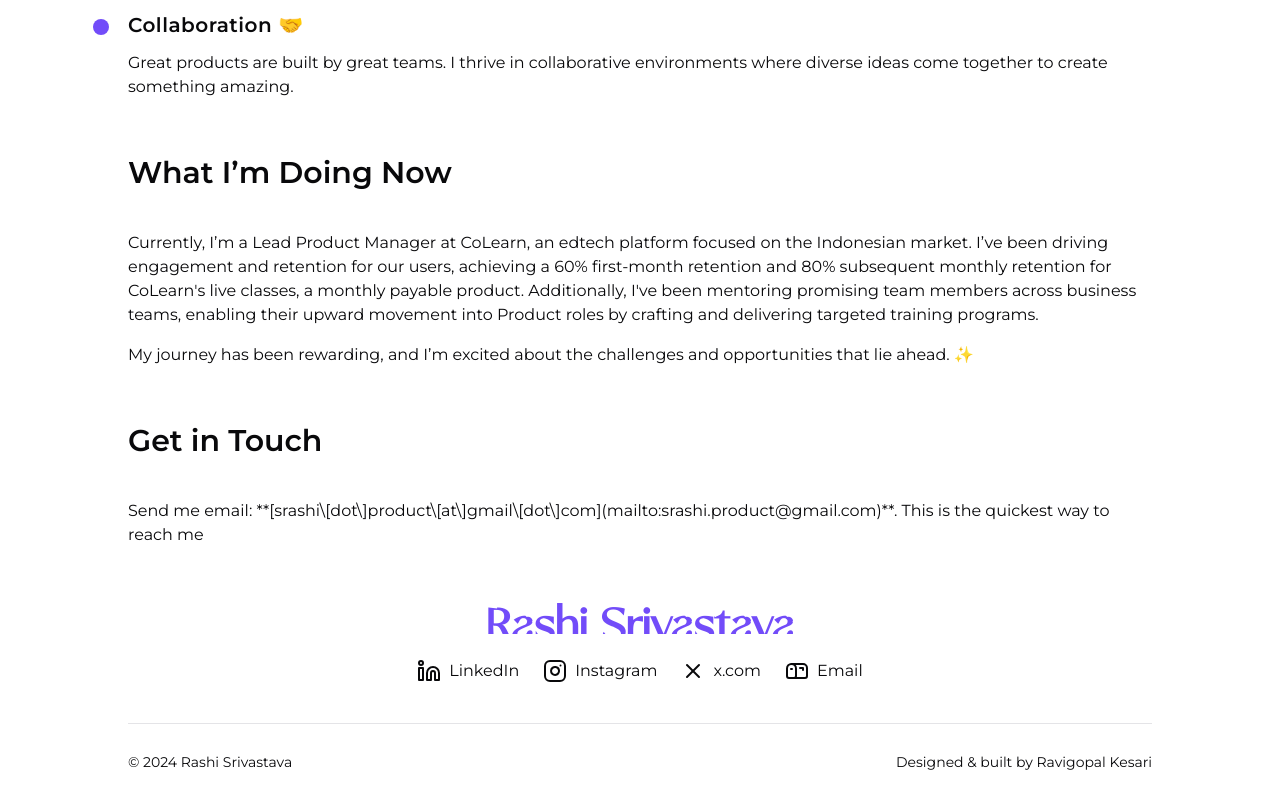
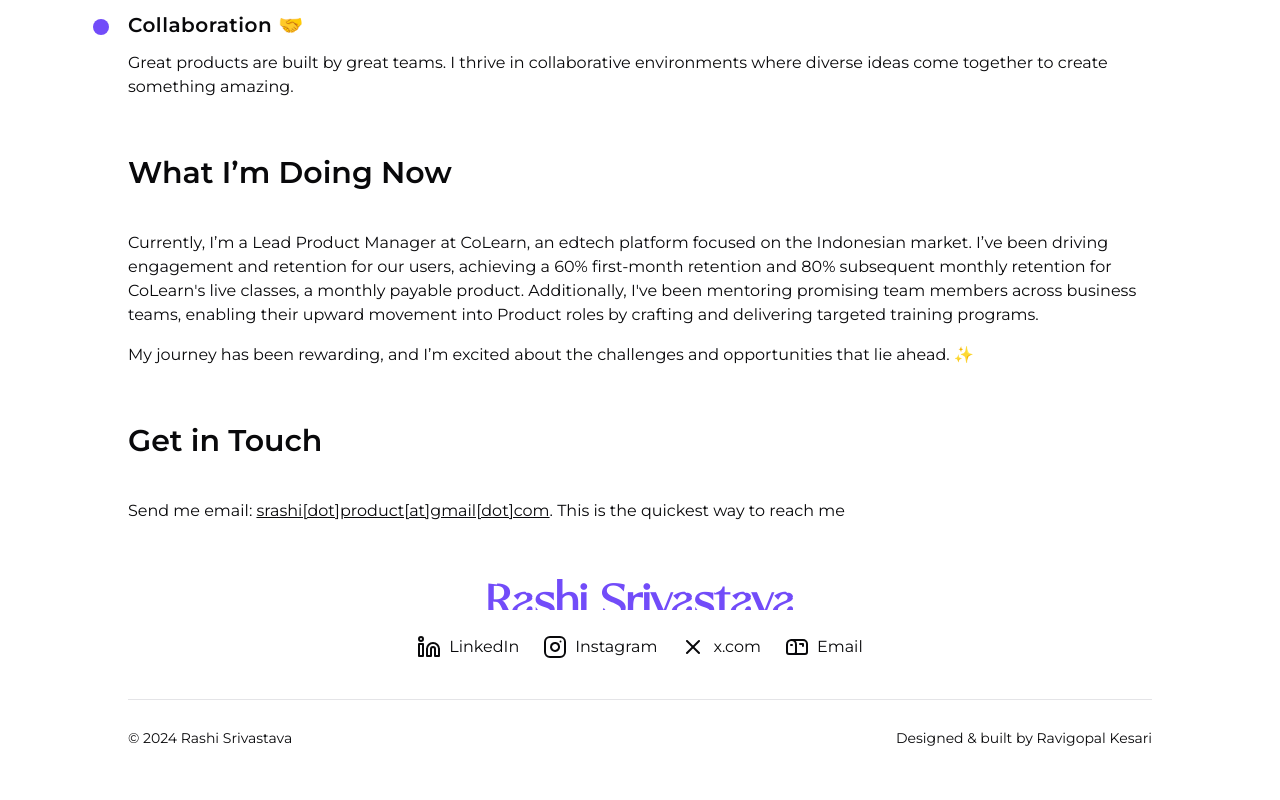
Before and after one commit to srashii/rashi-website, a Next.js app: page /about in a window 1280 px wide. Shown: the part 1385-2185 px from the top of the page. After the commit the page ends 2161 px from the top, so only its background shows below. Built offline with nearby package versions, Linux system fonts and the light colour scheme.

Commit message:
updated email

```diff
--- a/src/app/(site)/about/page.tsx
+++ b/src/app/(site)/about/page.tsx
@@ -90,7 +90,7 @@ const About = () => {
           <h3 className="text-3xl font-semibold">Get in Touch</h3>
         </div>
         <p className="my-4">
-        Send me email: **[srashi\[dot\]product\[at\]gmail\[dot\]com](mailto:srashi.product@gmail.com)**. This is the quickest way to reach me
+        Send me email: <u>srashi[dot]product[at]gmail[dot]com</u>. This is the quickest way to reach me
           </p>
        </section>
 
```
